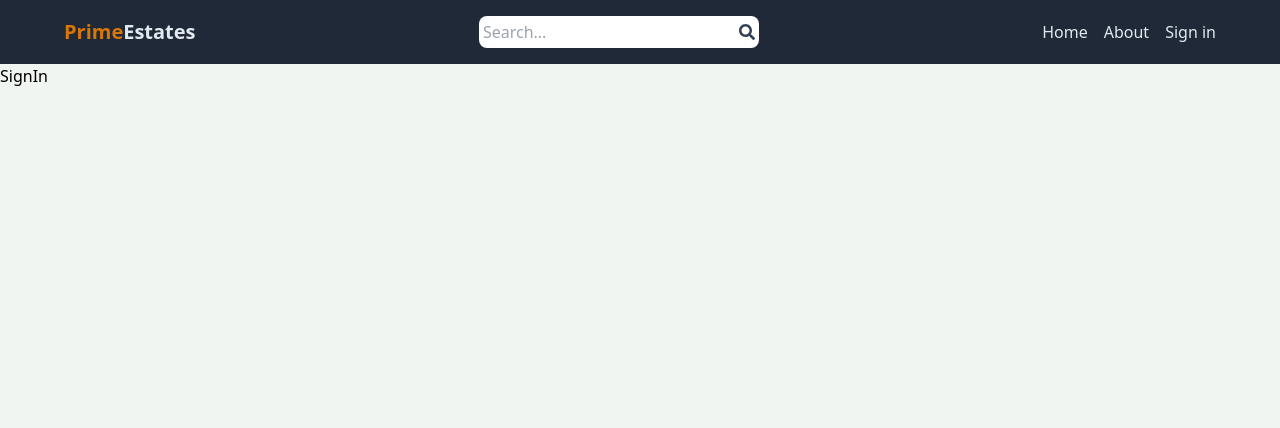
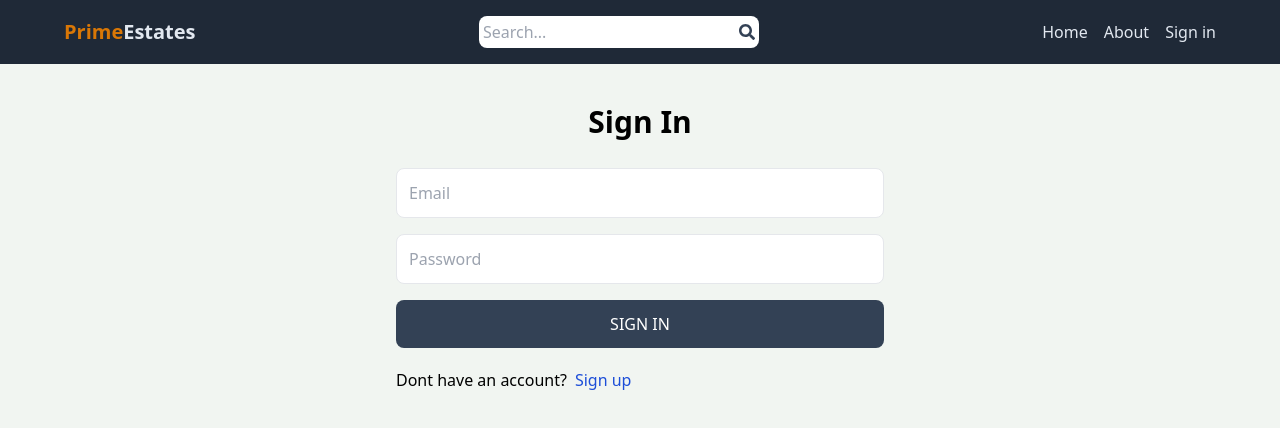
Before and after one commit to sayyed-musab/PrimeEstates, a React (Vite) app in the folder client/: page /signin in a window 1280 px wide. Shown: the top 428 px of the page. Built offline with nearby package versions, Linux system fonts and the light colour scheme.

Commit message:
Complete Signin Page Functionality

```diff
--- a/client/src/pages/SignIn.jsx
+++ b/client/src/pages/SignIn.jsx
@@ -1,9 +1,78 @@
-import React from 'react'
+import { useState } from "react";
+import { Link, useNavigate } from "react-router-dom";
 
 export default function SignIn() {
+  const [formData, setFormData] = useState({});
+  const [error, setError] = useState(null);
+  const [loading, setLoading] = useState(false);
+  const navigate = useNavigate();
+  const handleChange = (e) => {
+    setFormData({
+      ...formData,
+      [e.target.id]: e.target.value,
+    });
+  };
+  const handleSubmit = async (e) => {
+    e.preventDefault();
+    try {
+      setLoading(true);
+      const res = await fetch("/api/auth/signin", {
+        method: "POST",
+        headers: {
+          "Content-Type": "application/json",
+        },
+        body: JSON.stringify(formData),
+      });
+      const data = await res.json();
+      console.log(data);
+      if (data.success === false) {
+        setLoading(false);
+        setError(data.message);
+        return;
+      }
+      setLoading(false);
+      setError(null);
+      navigate("/");
+    } catch (error) {
+      setLoading(false);
+      setError(error.message);
+    }
+  };
   return (
-    <div>
-      SignIn
+    <div className="p-3 max-w-lg mx-auto">
+      <h1 className="text-3xl text-center font-semibold my-7">Sign In</h1>
+      <form onSubmit={handleSubmit} className="flex flex-col gap-4">
+        <input
+          type="email"
+          placeholder="Email"
+          className="border p-3 rounded-lg"
+          id="email"
+          required
+          onChange={handleChange}
+        />
+        <input
+          type="password"
+          placeholder="Password"
+          className="border p-3 rounded-lg"
+          id="password"
+          required
+          onChange={handleChange}
+        />
+
+        <button
+          disabled={loading}
+          className="bg-slate-700 text-white p-3 rounded-lg uppercase hover:opacity-95 disabled:opacity-80"
+        >
+          {loading ? "Loading..." : "Sign In"}
+        </button>
+      </form>
+      <div className="flex gap-2 mt-5">
+        <p>Dont have an account?</p>
+        <Link to={"/signup"}>
+          <span className="text-blue-700">Sign up</span>
+        </Link>
+      </div>
+      {error && <p className="text-red-500 mt-5">{error}</p>}
     </div>
-  )
+  );
 }
--- a/client/src/pages/SignUp.jsx
+++ b/client/src/pages/SignUp.jsx
@@ -32,7 +32,7 @@
       }
       setLoading(false);
       setError(null);
-      navigate("/sign-in");
+      navigate("/signin");
     } catch (error) {
       setLoading(false);
       setError(error.message);
@@ -76,7 +76,7 @@
       </form>
       <div className="flex gap-2 mt-5">
         <p>Have an account?</p>
-        <Link to={"/sign-in"}>
+        <Link to={"/signin"}>
           <span className="text-blue-700">Sign in</span>
         </Link>
       </div>
```
